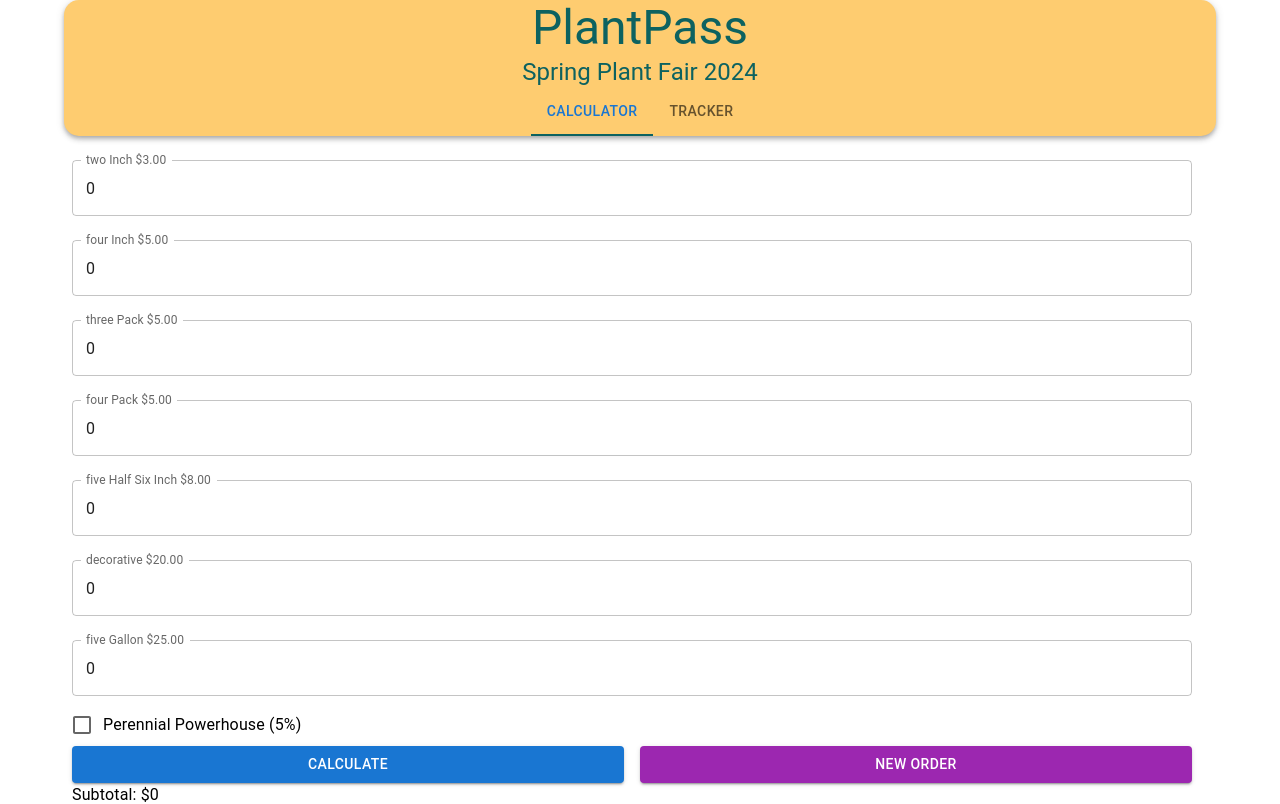
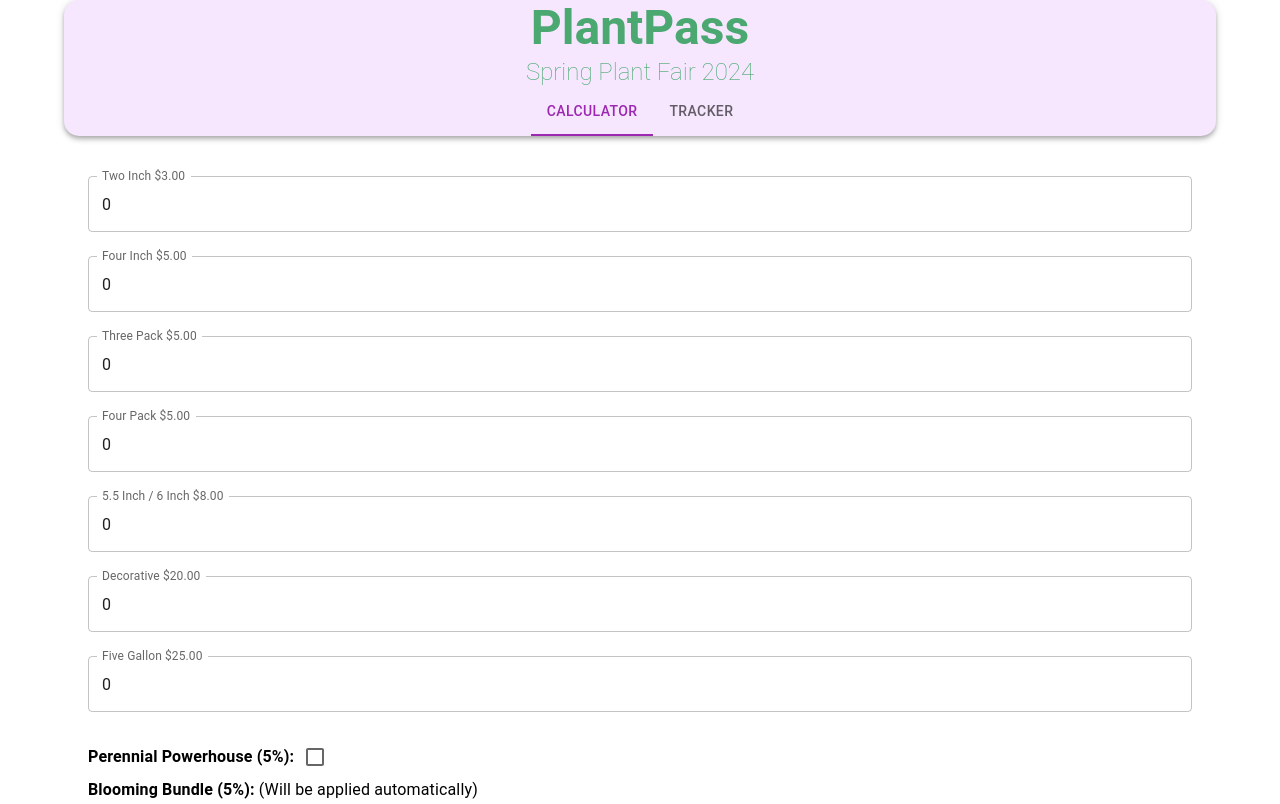
Before and after one commit to joku8/PlantPass, a React (Create React App) app: page / in a window 1280 px wide. Shown: the top 804 px of the page. Built offline with nearby package versions, Linux system fonts and the light colour scheme.

Commit message:
complete iteration 1

```diff
--- a/package.json
+++ b/package.json
@@ -15,6 +15,7 @@
     "react": "^18.2.0",
     "react-dom": "^18.2.0",
     "react-scripts": "5.0.1",
+    "uuid": "^9.0.1",
     "web-vitals": "^2.1.4"
   },
   "scripts": {
--- a/public/index.html
+++ b/public/index.html
@@ -1,6 +1,10 @@
 <!DOCTYPE html>
 <html lang="en">
   <head>
+    <link
+      href="https://fonts.googleapis.com/css2?family=Lato:wght@400;700&display=swap"
+      rel="stylesheet"
+    />
     <meta charset="utf-8" />
     <link rel="icon" href="%PUBLIC_URL%/favicon.ico" />
     <meta name="viewport" content="width=device-width, initial-scale=1" />
--- a/src/App.js
+++ b/src/App.js
@@ -2,6 +2,9 @@ import React from "react";
 import { AppBar, Tabs, Tab, Typography, Box, Container } from "@mui/material";
 import Calculator from "./components/Calculator";
 import Tracker from "./components/Tracker";
+
+var API_ENDPOINT =
+  "https://script.google.com/macros/s/AKfycbwr1UOin3Oot7ERF0cgz6xHxwPx2Y6cZ6AVs9U6dfRqdWTG_tzBVkhwvtso6Skx8Q0/exec";
 
 function TabPanel(props) {
   const { children, value, index, ...other } = props;
@@ -30,38 +33,51 @@ export default function App() {
     setValue(newValue);
   };
 
+  var backgound = "#F6E7FF";
+  var text = "#4AA870";
+
   return (
     <Container>
       <AppBar
         position="static"
         sx={{
-          backgroundColor: "#FECC70",
-          color: "#0D6260",
+          backgroundColor: backgound,
+          color: text,
           borderRadius: "15px",
         }}
       >
-        <Typography variant="h3" align="center" component="div">
+        <Typography
+          variant="h3"
+          sx={{ fontWeight: "bold" }}
+          align="center"
+          component="div"
+        >
           PlantPass
         </Typography>
-        <Typography variant="h5" align="center" component="div">
+        <Typography
+          variant="h5"
+          sx={{ fontWeight: 100 }}
+          align="center"
+          component="div"
+        >
           Spring Plant Fair 2024
         </Typography>
         <Tabs
           value={value}
           onChange={handleChange}
-          aria-label="basic tabs example"
+          textColor="secondary"
+          indicatorColor="secondary"
           centered
-          sx={{ ".MuiTabs-indicator": { backgroundColor: "#0D6260" } }}
         >
           <Tab label="Calculator" />
           <Tab label="Tracker" />
         </Tabs>
       </AppBar>
       <TabPanel value={value} index={0}>
-        <Calculator />
+        <Calculator api={API_ENDPOINT} />
       </TabPanel>
       <TabPanel value={value} index={1}>
-        <Tracker />
+        <Tracker api={API_ENDPOINT} />
       </TabPanel>
     </Container>
   );
--- a/src/components/Calculator.js
+++ b/src/components/Calculator.js
@@ -7,8 +7,9 @@ import {
   Checkbox,
   FormControlLabel,
 } from "@mui/material";
+import { v4 as uuidv4 } from "uuid";
 
-function Calculator() {
+function Calculator({ api }) {
   const initialQuantities = {
     twoInchQty: 0,
     fourInchQty: 0,
@@ -40,6 +41,16 @@ function Calculator() {
     fiveGallonQty: 25.0,
   };
 
+  const labelsDictionary = {
+    twoInchQty: "Two Inch",
+    fourInchQty: "Four Inch",
+    threePackQty: "Three Pack",
+    fourPackQty: "Four Pack",
+    fiveHalfSixInchQty: "5.5 Inch / 6 Inch",
+    decorativeQty: "Decorative",
+    fiveGallonQty: "Five Gallon",
+  };
+
   const handleInputChange = (event) => {
     const { name, value } = event.target;
     setQuantities({
@@ -68,32 +79,29 @@ function Calculator() {
     setTotals({
       subtotal: subtotal.toFixed(2),
       discount: totalDiscount.toFixed(2),
-      grandTotal: grandTotal.toFixed(2),
+      grandTotal: Math.floor(grandTotal).toFixed(2),
       bloomingStatus:
         totalItems >= 20 ? "Automatically Applied" : "Not Applied",
     });
 
-    // Preparing data to be sent to the Google Apps Script web app.
     const postData = {
+      delete_: false,
+      transaction_id: uuidv4(),
       timestamp: new Date().toISOString(),
       quantity: totalItems,
-      order_total: grandTotal.toFixed(2),
+      order_total: Math.floor(grandTotal),
     };
 
-    // Sending data to the Google Apps Script web app using a POST request.
-    fetch(
-      "https://script.google.com/macros/s/AKfycbw37Bi5UcBDcE7jxQBJMupvRhOa30CDlRPnljxaKbPSDi-4CvaIXPkYxREa-OI4754/exec",
-      {
+    fetch(api, {
       method: "POST",
       mode: "no-cors",
       headers: {
         "Content-Type": "application/json",
       },
       body: JSON.stringify(postData),
-      }
-    )
-      .then((response) => {
-        console.log("Data sent successfully");
+    })
+      .then(() => {
+        console.log("Data sent successfully: ", postData);
       })
       .catch((error) => {
         console.error("Error sending data:", error);
@@ -112,15 +120,11 @@ function Calculator() {
 
   return (
     <Grid container spacing={2} direction="column">
+      <Grid item xs={12}>
         {Object.keys(prices).map((key) => (
           <TextField
             key={key}
-          label={
-            key
-              .replace("Qty", "")
-              .split(/(?=[A-Z])/)
-              .join(" ") + ` $${prices[key].toFixed(2)}`
-          }
+            label={`${labelsDictionary[key]} $${prices[key].toFixed(2)}`}
             type="number"
             value={quantities[key]}
             onChange={handleInputChange}
@@ -129,15 +133,29 @@ function Calculator() {
             fullWidth
           />
         ))}
+      </Grid>
+      <Grid item xs={12}>
         <FormControlLabel
+          sx={{ marginLeft: 0 }}
+          labelPlacement="start"
           control={
             <Checkbox
               checked={isPerennialPowerhouse}
               onChange={togglePerennialPowerhouse}
             />
           }
-        label="Perennial Powerhouse (5%)"
+          label={
+            <Typography component="span" sx={{ fontWeight: "bold" }}>
+              Perennial Powerhouse (5%):
+            </Typography>
+          }
         />
+        <Typography sx={{ marginBottom: "15px" }}>
+          <span style={{ fontWeight: "bold" }}>Blooming Bundle (5%):</span>{" "}
+          (Will be applied automatically)
+        </Typography>
+      </Grid>
+
       <Grid container spacing={2}>
         <Grid item xs={6}>
           <Button
@@ -160,12 +178,13 @@ function Calculator() {
           </Button>
         </Grid>
       </Grid>
-      <Typography>{`Subtotal: $${totals.subtotal}`}</Typography>
+      <Typography
+        sx={{ marginTop: "15px" }}
+      >{`Subtotal: $${totals.subtotal}`}</Typography>
       <Typography>{`Discount: -$${totals.discount}`}</Typography>
-      <Typography sx={{ fontWeight: "bold" }}>{`Grand Total: $${Math.floor(
-        totals.grandTotal
-      )}`}</Typography>
-      <Typography>{`Blooming Status: ${totals.bloomingStatus}`}</Typography>
+      <Typography
+        sx={{ fontWeight: "bold" }}
+      >{`Grand Total: $${totals.grandTotal}`}</Typography>
     </Grid>
   );
 }
--- a/src/components/Tracker.js
+++ b/src/components/Tracker.js
@@ -9,28 +9,24 @@ import {
   TableRow,
   Typography,
   IconButton,
-  Button,
   Grid,
   Box, // Import Box component for layout
 } from "@mui/material";
 import DeleteIcon from "@mui/icons-material/Delete";
 
-function Tracker() {
+function Tracker({ api }) {
   const [records, setRecords] = useState([]);
   const [loading, setLoading] = useState(false);
 
   useEffect(() => {
     setLoading(true);
-    fetch(
-      "https://script.google.com/macros/s/AKfycbw37Bi5UcBDcE7jxQBJMupvRhOa30CDlRPnljxaKbPSDi-4CvaIXPkYxREa-OI4754/exec",
-      {
+    fetch(api, {
       redirect: "follow",
       method: "GET",
       headers: {
         "Content-Type": "text/plain;charset=utf-8",
       },
-      }
-    )
+    })
       .then((response) => {
         if (!response.ok) {
           throw new Error("Network response was not ok");
@@ -39,40 +35,41 @@ function Tracker() {
       })
       .then((data) => {
         console.log("Received Data: ", data);
-        setRecords(data);
+        // Sort the data by timestamp, most recent first
+        const sortedData = data.sort(
+          (a, b) => new Date(b.timestamp) - new Date(a.timestamp)
+        );
+        setRecords(sortedData);
         setLoading(false);
       })
       .catch((error) => {
         console.error("Error fetching data:", error);
         setLoading(false);
       });
-    // Make sure to include the cleanup function to cancel the loading state if the component unmounts
+    // Cleanup function to cancel the loading state if the component unmounts
     return () => setLoading(false);
-  }, []);
+  }, [api]);
 
-  const handleDelete = (timestampToDelete) => {
+  const handleDelete = (transaction_id) => {
     setLoading(true); // Set loading before initiating delete
     const postData = {
-      delete: true,
-      timestamp: timestampToDelete,
+      delete_: true,
+      transaction_id: transaction_id,
     };
 
     // Replace YOUR_SCRIPT_ID with the actual ID of your Apps Script deployment.
-    fetch(
-      "https://script.google.com/macros/s/AKfycbw37Bi5UcBDcE7jxQBJMupvRhOa30CDlRPnljxaKbPSDi-4CvaIXPkYxREa-OI4754/exec",
-      {
+    fetch(api, {
       method: "POST",
       mode: "no-cors",
       headers: {
         "Content-Type": "application/json",
       },
       body: JSON.stringify(postData),
-      }
-    )
+    })
       .then(() => {
         // Assuming the delete was successful, filter out the deleted record and update the state
         const updatedRecords = records.filter(
-          (record) => record.timestamp !== timestampToDelete
+          (record) => record.transaction_id !== transaction_id
         );
         setRecords(updatedRecords);
         setLoading(false);
@@ -91,29 +88,29 @@ function Tracker() {
     return records.reduce((total, record) => total + record.quantity, 0);
   };
 
-  const handleClearAll = () => {
-    setLoading(true); // Set loading before initiating delete
-    // Replace YOUR_SCRIPT_ID with the actual ID of your Apps Script deployment.
-    fetch(
-      "https://script.google.com/macros/s/AKfycbw37Bi5UcBDcE7jxQBJMupvRhOa30CDlRPnljxaKbPSDi-4CvaIXPkYxREa-OI4754/exec",
-      {
-        method: "POST",
-        mode: "no-cors", // 'no-cors' prevents reading the response body, which is fine here
-        headers: {
-          "Content-Type": "application/json",
-        },
-        body: JSON.stringify({ deleteAll: true }),
-      }
-    )
-      .then(() => {
-        setRecords([]);
-        setLoading(false);
-      })
-      .catch((error) => {
-        console.error("Error deleting all records:", error);
-        setLoading(false);
-      });
-  };
+  // const handleClearAll = () => {
+  //   setLoading(true); // Set loading before initiating delete
+  //   // Replace YOUR_SCRIPT_ID with the actual ID of your Apps Script deployment.
+  //   fetch(
+  //     "https://script.google.com/macros/s/AKfycbw37Bi5UcBDcE7jxQBJMupvRhOa30CDlRPnljxaKbPSDi-4CvaIXPkYxREa-OI4754/exec",
+  //     {
+  //       method: "POST",
+  //       mode: "no-cors", // 'no-cors' prevents reading the response body, which is fine here
+  //       headers: {
+  //         "Content-Type": "application/json",
+  //       },
+  //       body: JSON.stringify({ deleteAll: true }),
+  //     }
+  //   )
+  //     .then(() => {
+  //       setRecords([]);
+  //       setLoading(false);
+  //     })
+  //     .catch((error) => {
+  //       console.error("Error deleting all records:", error);
+  //       setLoading(false);
+  //     });
+  // };
 
   if (loading) {
     return (
@@ -132,18 +129,13 @@ function Tracker() {
 
   return (
     <Grid container spacing={3}>
-      <Grid item xs={6}>
+      <Grid item xs={6} style={{ textAlign: "left" }}>
         <Typography variant="h6" sx={{ fontWeight: "bold" }}>
           Total Sales: ${getTotalSales()}
         </Typography>
-        <Typography variant="h6">
-          Total Items Sold: {getTotalItemsSold()}
-        </Typography>
       </Grid>
       <Grid item xs={6} style={{ textAlign: "right" }}>
-        <Button variant="contained" color="error" onClick={handleClearAll}>
-          Clear All
-        </Button>
+        <Typography variant="h6">Items Sold: {getTotalItemsSold()}</Typography>
       </Grid>
       <Grid item xs={12}>
         <TableContainer>
@@ -199,7 +191,7 @@ function Tracker() {
                   <TableCell sx={{ textAlign: "center" }}>
                     <IconButton
                       aria-label="delete"
-                      onClick={() => handleDelete(record.timestamp)}
+                      onClick={() => handleDelete(record.transaction_id)}
                     >
                       <DeleteIcon />
                     </IconButton>
```
Also changed, not shown: 1 other file (tests, documents, lock files or other folders). Lines whose indentation alone changed are shown as unchanged.
